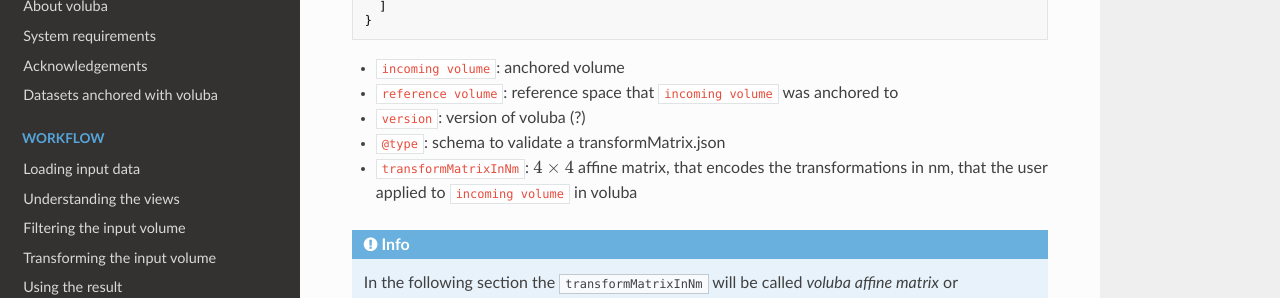
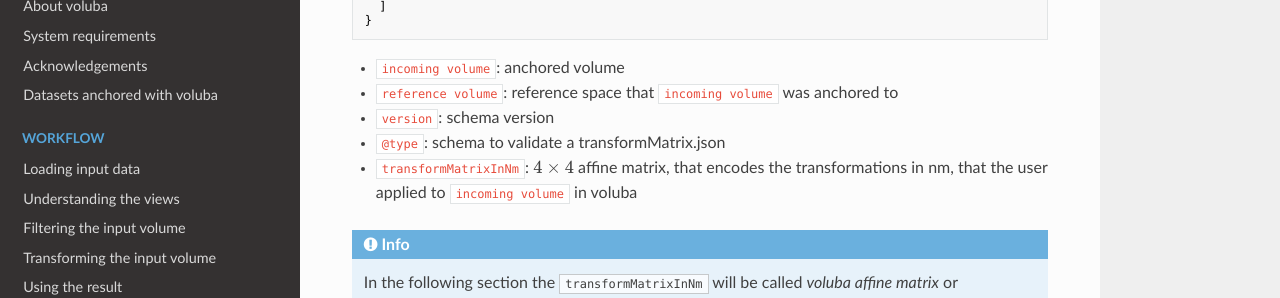
Before and after one commit to FZJ-INM1-BDA/voluba, an MkDocs documentation site: the page built from user_docs/transform_format.md, in a window 1280 px wide and 900 px high, scrolled down 617 px. Shown: the part 150-448 px from the top of the window. Built offline with MkDocs 1.6.1, drawn with Linux system fonts in a browser that asks for light colours; nearby versions of some CDN libraries; formulas are drawn with MathJax 3.

Commit message:
Correct version specification

```diff
--- a/user_docs/transform_format.md
+++ b/user_docs/transform_format.md
@@ -42,7 +42,7 @@
 
 * `incoming volume`: anchored volume
 * `reference volume`: reference space that `incoming volume` was anchored to
-* `version`: version of voluba (?)
+* `version`: schema version
 * `@type`: schema to validate a transformMatrix.json
 * `transformMatrixInNm`: $4\times4$ affine matrix, that encodes the transformations in nm, that the user applied to `incoming volume` in voluba
 
```
